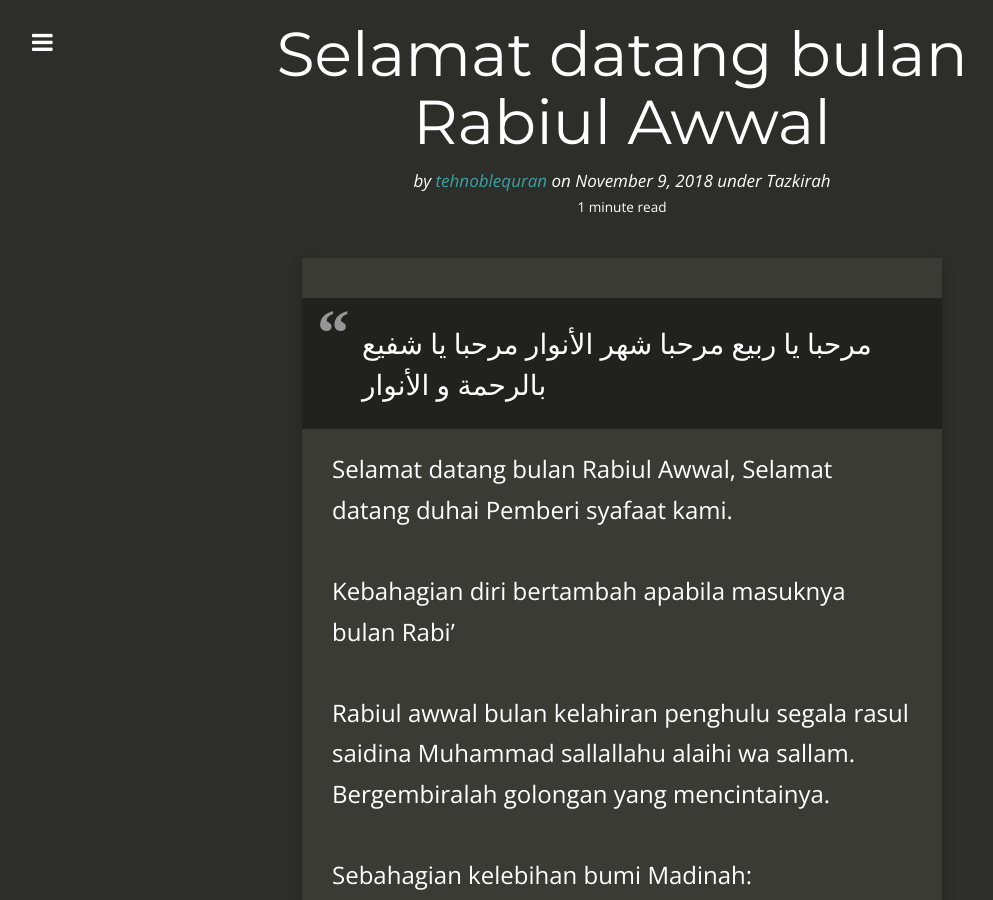
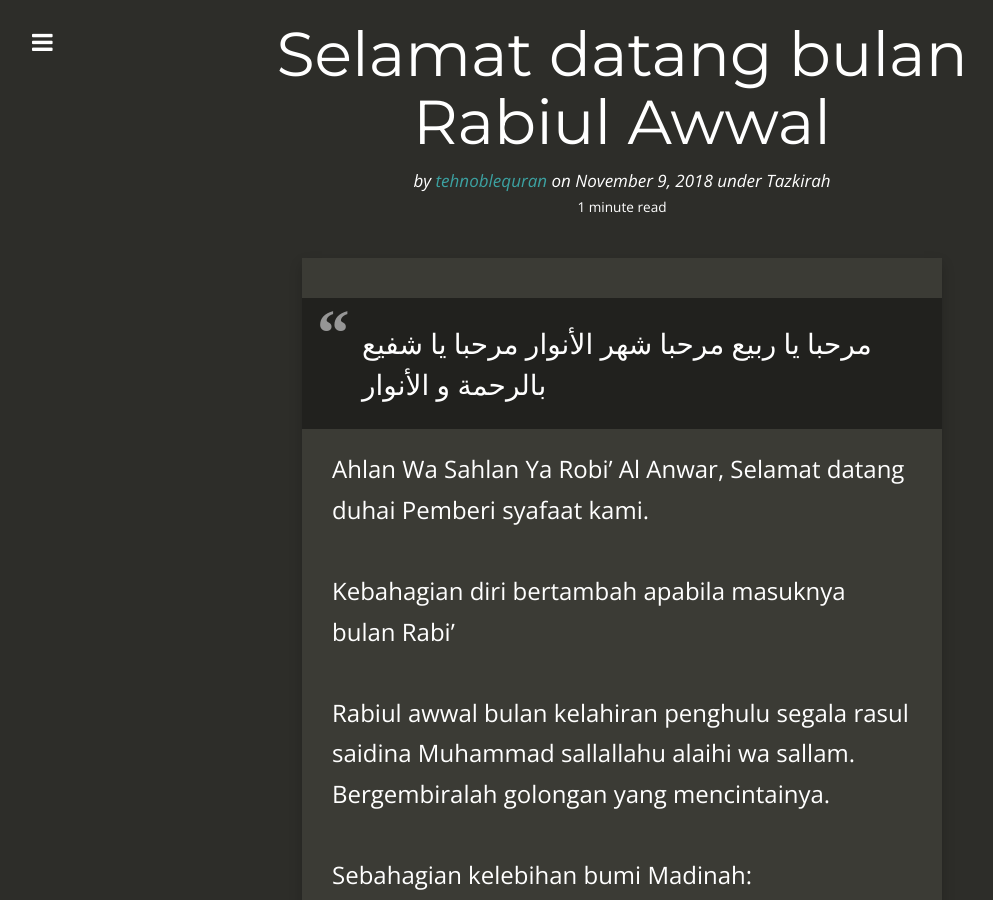
Before and after one commit to kedamaian/swsyafiq, a Jekyll site: the page built from _posts/2018-11-09--selamat-datang-bulan-rabiul-awwal.md, in a window 1280 px wide and 900 px high. Shown: the whole window, without its empty margins (18-1011 px from the left). Built offline with Jekyll 4.4.1, drawn with Linux system fonts in a browser that asks for light colours; nearby versions of some CDN libraries; comment, search, counter and statistics services are not loaded.

Commit message:
Update 2018-11-09--selamat-datang-bulan-rabiul-awwal.md

```diff
--- a/_posts/2018-11-09--selamat-datang-bulan-rabiul-awwal.md
+++ b/_posts/2018-11-09--selamat-datang-bulan-rabiul-awwal.md
@@ -13,7 +13,7 @@ title: ' Selamat datang bulan Rabiul Awwal'
 
 
 
-Selamat datang bulan Rabiul Awwal, Selamat datang duhai Pemberi syafaat kami.
+Ahlan Wa Sahlan Ya Robi' Al Anwar, Selamat datang duhai Pemberi syafaat kami.
 
 Kebahagian diri bertambah apabila masuknya bulan Rabi'
 
```
